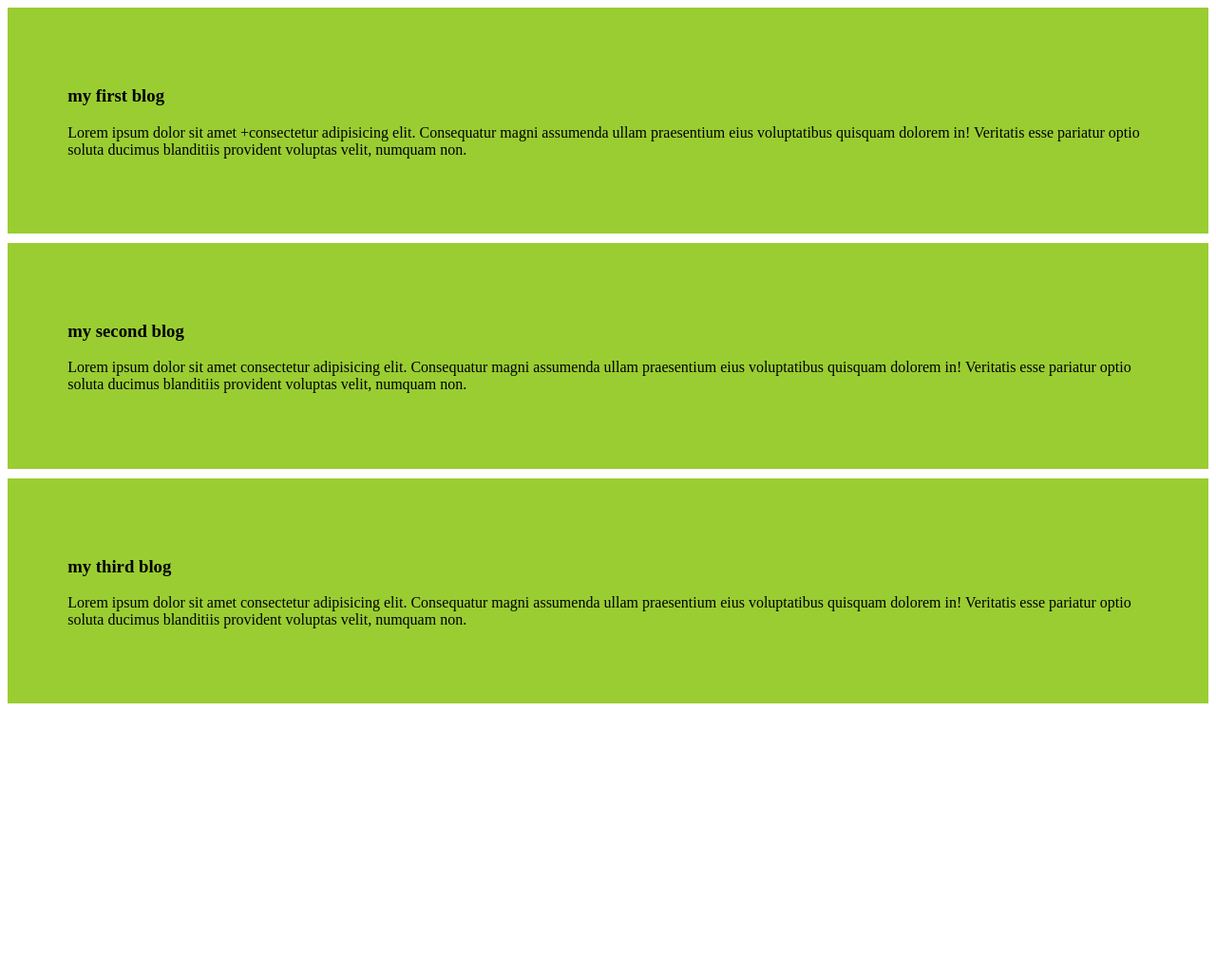
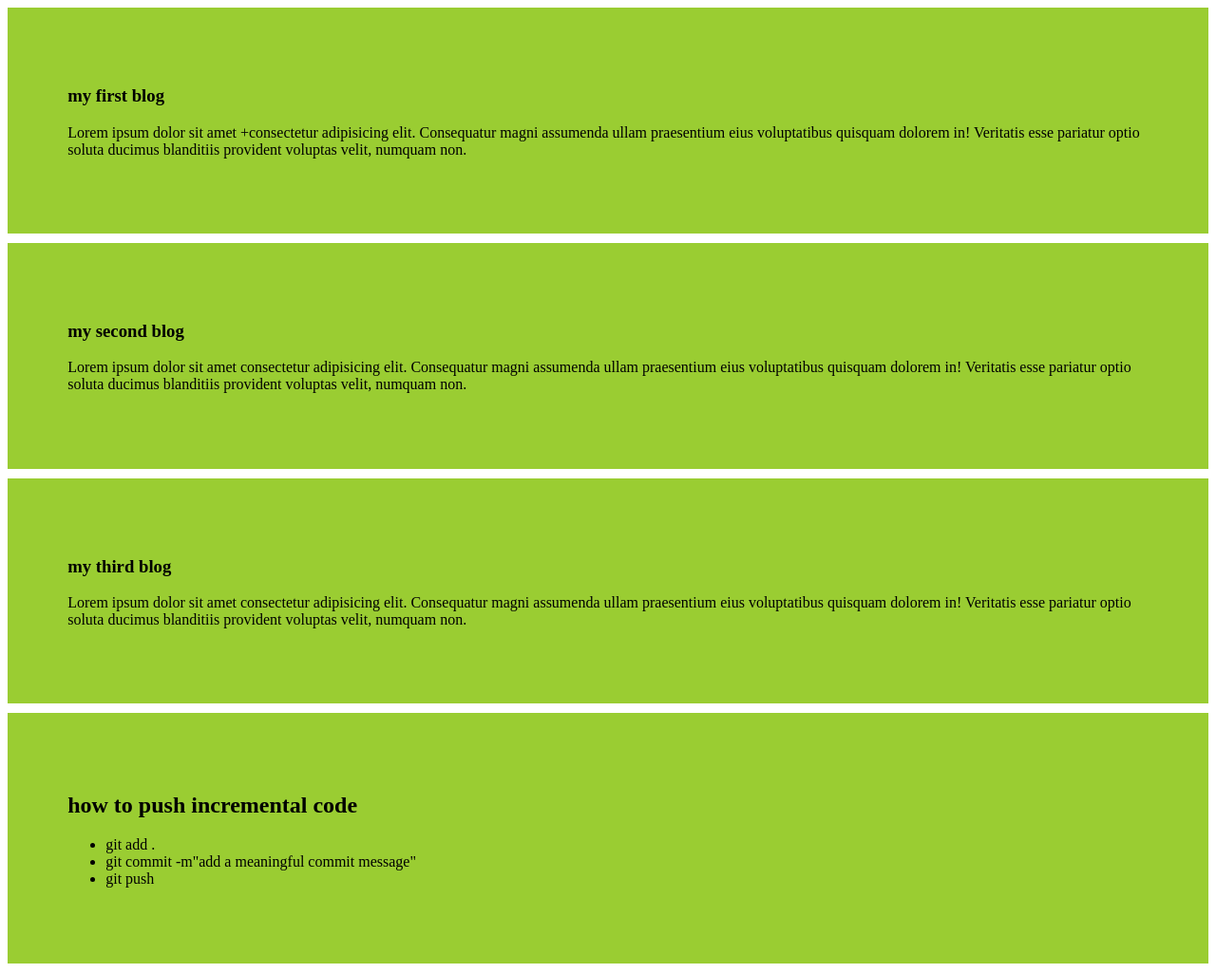
Before and after one commit to arafat-rhaman/my-simple-website, a plain HTML site: page index.html in a window 1280 px wide. Shown: the whole page at 95% size. Before the commit the page ends 800 px from the top, so only its background shows below. Drawn offline with Linux system fonts and the light colour scheme.

Commit message:
added a list to push commit

```diff
--- a/index.html
+++ b/index.html
@@ -20,6 +20,14 @@
         <h3>my third blog</h3>
         <p>Lorem ipsum dolor sit amet consectetur adipisicing elit. Consequatur magni assumenda ullam praesentium eius voluptatibus quisquam dolorem in! Veritatis esse pariatur optio soluta ducimus blanditiis provident voluptas velit, numquam non.</p>
     </div>
+    <div>
+        <h2>how to push incremental code</h2>
+        <ul>
+            <li>git add .</li>
+            <li>git commit -m"add a meaningful commit message"</li>
+            <li>git push</li>
+        </ul>
+    </div>
 
 </body>
 </html>
```
